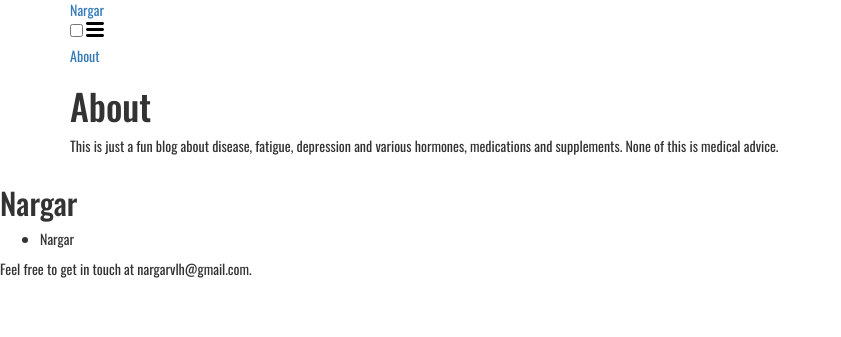
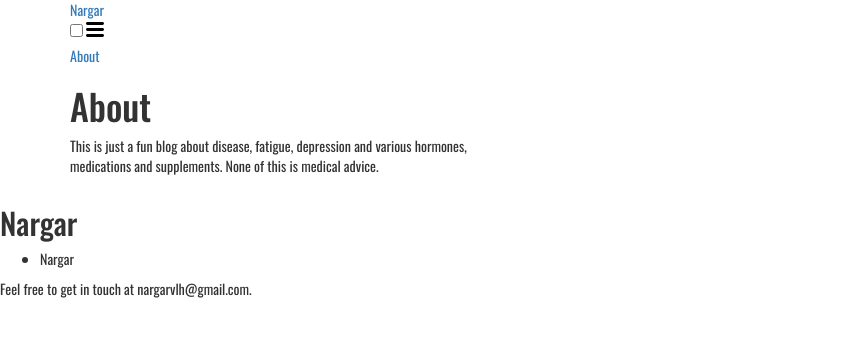
Before and after one commit to nargar/nargar, a Jekyll site: the page built from about.markdown, in a window 1280 px wide. Shown: the top 337 px of the page, without its empty margins (0-841 px from the left). Built offline with Jekyll 4.4.1, drawn with Linux system fonts in a browser that asks for light colours.

Commit message:
Width around 12 words per line

```diff
--- a/_includes/head.html
+++ b/_includes/head.html
@@ -29,6 +29,10 @@
     .oswald {
       font-family: 'Oswald', sans-serif;
     }
+
+    article {
+      max-width: 400px !important;
+    }
   </style>
 
   {%- feed_meta -%}
```
